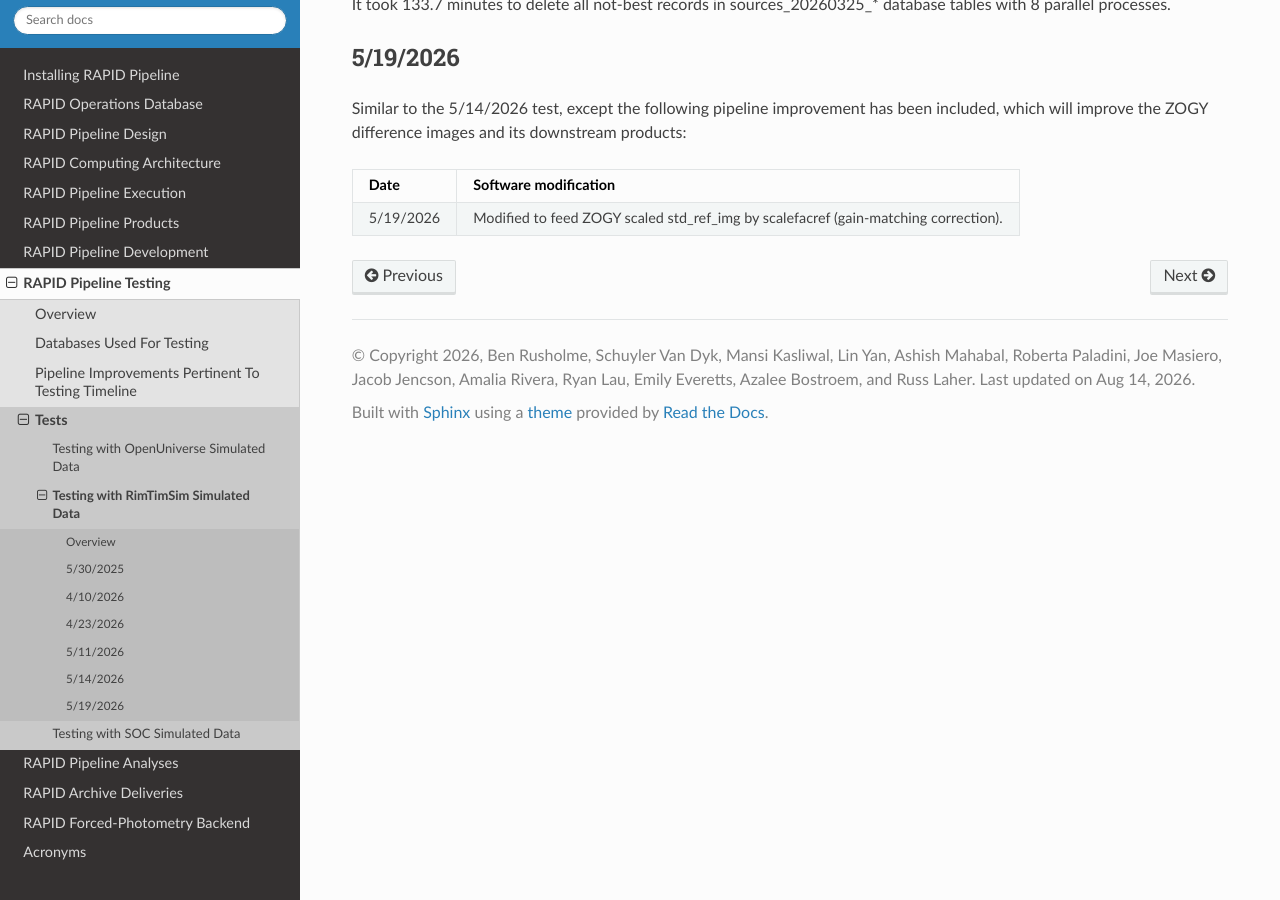
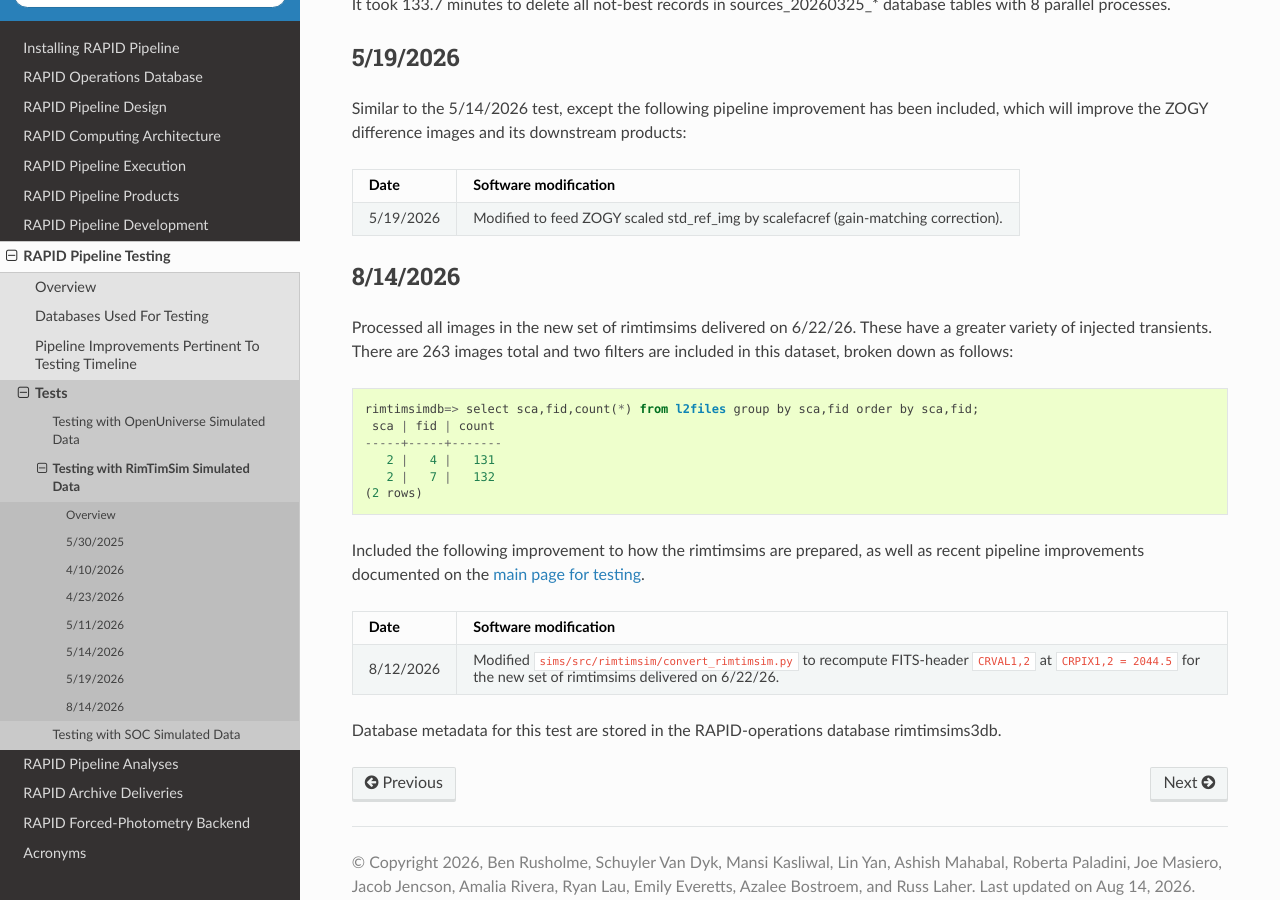
Before and after one commit to Caltech-IPAC/rapid, a Sphinx documentation site: the page built from docs/source/dev/rimtimsim_tests.rst, in a window 1280 px wide and 900 px high, scrolled down 11338 px. Built offline with Sphinx 7.4.7 and the Read the Docs theme 3.1.0, drawn with Linux system fonts in a browser that asks for light colours; the version number could not be read and is left out.

Commit message:
Started work on documenting yesterday's 8/13/26 rimtimsim test.

```diff
--- a/docs/source/dev/rimtimsim_tests.rst
+++ b/docs/source/dev/rimtimsim_tests.rst
@@ -502,3 +502,30 @@ Date              Software modification
 ===============   ===============================================================================================================================================================================================================================
 5/19/2026         Modified to feed ZOGY scaled std_ref_img by scalefacref (gain-matching correction).
 ===============   ===============================================================================================================================================================================================================================
+
+
+8/14/2026
+************************************
+
+Processed all images in the new set of rimtimsims delivered on 6/22/26.
+These have a greater variety of injected transients.
+There are 263 images total and two filters are included in this dataset,
+broken down as follows::
+
+    rimtimsimdb=> select sca,fid,count(*) from l2files group by sca,fid order by sca,fid;
+     sca | fid | count
+    -----+-----+-------
+       2 |   4 |   131
+       2 |   7 |   132
+    (2 rows)
+
+Included the following improvement to how the rimtimsims are prepared, as well as recent
+pipeline improvements documented on the :doc:`main page for testing </dev/tests>`.
+
+===============   ===============================================================================================================================================================================================================================
+Date              Software modification
+===============   ===============================================================================================================================================================================================================================
+8/12/2026         Modified ``sims/src/rimtimsim/convert_rimtimsim.py`` to recompute FITS-header ``CRVAL1,2`` at ``CRPIX1,2 = 2044.5`` for the new set of rimtimsims delivered on 6/22/26.
+===============   ===============================================================================================================================================================================================================================
+
+Database metadata for this test are stored in the RAPID-operations database rimtimsims3db.
```
